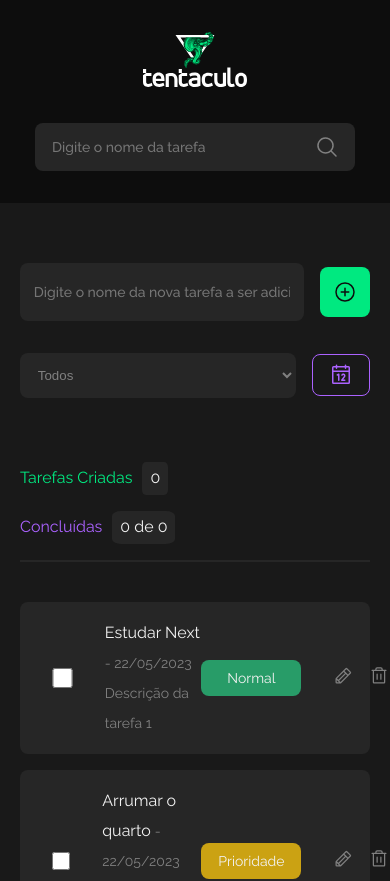
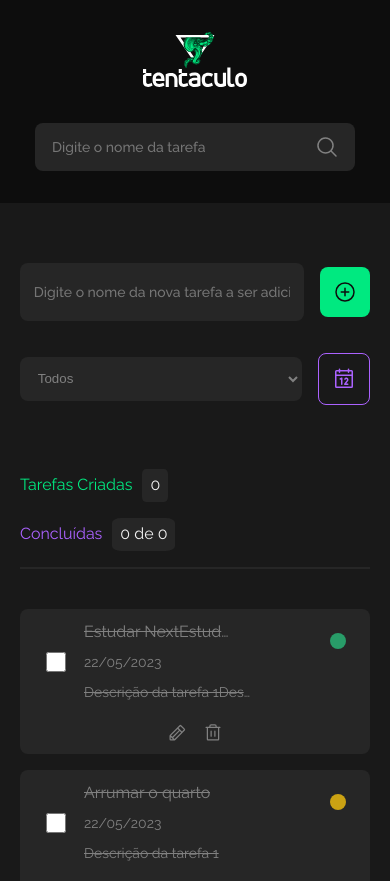
Before and after one commit to matheusfelipetp/to-do-tentaculo, a React (Vite) app: page / in a window 390 px wide. Shown: the top 881 px of the page. Built offline with nearby package versions, Linux system fonts and the light colour scheme.

Commit message:
fix: layout styles

```diff
--- a/src/components/ButtonCalendar/_buttonCalendar.scss
+++ b/src/components/ButtonCalendar/_buttonCalendar.scss
@@ -8,6 +8,10 @@
   border: 1px solid $secondary;
   color: $secondary;
 
+  @include device(medium) {
+    padding: 0.8rem;
+  }
+
   &:hover {
     background: $gray-100;
   }
--- a/src/components/Select/_select.scss
+++ b/src/components/Select/_select.scss
@@ -4,6 +4,10 @@
   max-width: 400px;
   padding: 0.8rem;
 
+  @include device(medium) {
+    max-width: 100%;
+  }
+
   option {
     color: $gray-100;
   }
--- a/src/components/TaskCard/_taskCard.scss
+++ b/src/components/TaskCard/_taskCard.scss
@@ -1,15 +1,34 @@
 .task-card {
   display: grid;
-  grid-template-columns: 1fr 1fr;
-
+  grid-template-columns: 1fr 200px;
+  position: relative;
   background: $gray-500;
   border-radius: $radius;
   width: 100%;
   padding: 1rem 2rem;
 
+  @include device(medium) {
+    grid-template-columns: 1fr auto;
+  }
+
+  @media screen and (max-width: 500px) {
+    grid-template-columns: 1fr;
+    justify-content: center;
+    align-items: center;
+    gap: 1rem;
+  }
+
+  @include device(small) {
+    padding: 0.5rem 1rem;
+  }
+
   .task-container {
     @include flex;
     gap: 2rem;
+
+    @include device(small) {
+      gap: 0.5rem;
+    }
 
     .custom-checkbox {
       width: 40px;
@@ -24,9 +43,36 @@
     flex-direction: column;
     align-items: flex-start;
 
-    h3 {
-      @include fontType(16);
-      color: $gray-100;
+    .title-container {
+      @include flex;
+      gap: 0.5rem;
+
+      @include device(small) {
+        flex-direction: column;
+        align-items: flex-start;
+        gap: 0;
+      }
+
+      h3 {
+        @include fontType(16);
+        color: $gray-100;
+        max-width: 60ch;
+        overflow: hidden;
+        text-overflow: ellipsis;
+        white-space: nowrap;
+
+        @include device(large) {
+          max-width: 20ch;
+        }
+
+        @include device(medium) {
+          max-width: 10ch;
+        }
+
+        @include device(small) {
+          max-width: 15ch;
+        }
+      }
 
       span {
         @include fontType(14);
@@ -37,6 +83,26 @@
     p {
       @include fontType(14);
       color: $gray-200;
+      max-width: 80ch;
+      overflow: hidden;
+      text-overflow: ellipsis;
+      white-space: nowrap;
+
+      @include device(large) {
+        max-width: 40ch;
+      }
+
+      @include device(medium) {
+        max-width: 20ch;
+      }
+    }
+
+    &.finished {
+      h3,
+      p {
+        text-decoration: line-through;
+        color: $gray-200;
+      }
     }
   }
 
@@ -44,6 +110,11 @@
     @include flex;
     gap: 2rem;
     justify-self: end;
+
+    @media screen and (max-width: 500px) {
+      justify-content: center;
+      width: 100%;
+    }
 
     span {
       @include fontType(14);
@@ -60,6 +131,23 @@
 
       &.urgent {
         background: $important;
+      }
+
+      @include device(medium) {
+        width: 1rem;
+        height: 1rem;
+        padding: 0;
+        border-radius: 50%;
+      }
+
+      @media screen and (max-width: 500px) {
+        position: absolute;
+        right: 1.5rem;
+        top: 1.5rem;
+      }
+
+      @media screen and (max-width: 300px) {
+        display: none;
       }
     }
 
--- a/src/components/TaskCard/index.tsx
+++ b/src/components/TaskCard/index.tsx
@@ -1,3 +1,4 @@
+import { useMedia } from '@/hooks/useMedia';
 import { Pencil, Trash } from '@phosphor-icons/react';
 
 type Task = {
@@ -6,6 +7,7 @@ type Task = {
   description: string;
   date: string;
   category: string;
+  isFinished: boolean;
 };
 
 type TaskCardProps = {
@@ -13,6 +15,8 @@ type TaskCardProps = {
 };
 
 export const TaskCard = ({ task }: TaskCardProps) => {
+  const mobile = useMedia('(max-width:47.5rem)');
+
   const verifyPriority = () => {
     if (task.category === 'Prioridade') {
       return 'priority';
@@ -26,16 +30,16 @@ export const TaskCard = ({ task }: TaskCardProps) => {
       <div className="task-container">
         <input type="checkbox" className="custom-checkbox" />
 
-        <div className="text-task">
-          <h3>
-            {task.title} <span> - {task.date}</span>
-          </h3>
+        <div className={`text-task ${task.isFinished && 'finished'}`}>
+          <div className="title-container">
+            <h3>{task.title}</h3> <span>{task.date}</span>
+          </div>
           <p>{task.description}</p>
         </div>
       </div>
 
       <div className="actions-container">
-        <span className={verifyPriority()}>{task.category}</span>
+        <span className={verifyPriority()}>{!mobile && task.category}</span>
 
         <div className="btn-container">
           <button className="btn-edit">
--- a/src/components/TaskList/index.tsx
+++ b/src/components/TaskList/index.tsx
@@ -5,10 +5,13 @@ import { TaskCard } from '../TaskCard';
 const mock: any[] = [
   {
     id: uuid(),
-    title: 'Estudar Next',
-    description: 'Descrição da tarefa 1',
+    title:
+      'Estudar NextEstudar NextEstudar NextEstudar NextEstudar NextEstudar NextEstudar NextEstudar NextEstudar NextEstudar Next',
+    description:
+      'Descrição da tarefa 1Descrição da tarefa 1Descrição da tarefa 1Descrição da tarefa 1Descrição da tarefa 1Descrição da tarefa 1Descrição da tarefa 1Descrição da tarefa 1Descrição da tarefa 1Descrição da tarefa 1Descrição da tarefa 1Descrição da tarefa 1Descrição da tarefa 1',
     date: '22/05/2023',
     category: 'Normal',
+    isFinished: true,
   },
   {
     id: uuid(),
@@ -16,6 +19,7 @@ const mock: any[] = [
     description: 'Descrição da tarefa 1',
     date: '22/05/2023',
     category: 'Prioridade',
+    isFinished: true,
   },
   {
     id: uuid(),
@@ -23,6 +27,7 @@ const mock: any[] = [
     description: 'Descrição da tarefa 1',
     date: '22/05/2023',
     category: 'Urgente',
+    isFinished: false,
   },
 ];
 
--- /dev/null
+++ b/src/hooks/useMedia.tsx
@@ -0,0 +1,19 @@
+import { useEffect, useState } from 'react';
+
+export const useMedia = (media: string) => {
+  const [match, setMatch] = useState<boolean | null>(null);
+
+  useEffect(() => {
+    const changeMatch = () => {
+      const { matches } = window.matchMedia(media);
+      setMatch(matches);
+    };
+    changeMatch();
+    window.addEventListener('resize', changeMatch);
+    return () => {
+      window.removeEventListener('resize', changeMatch);
+    };
+  }, [media]);
+
+  return match;
+};
--- a/src/pages/Calendar/_calendar.scss
+++ b/src/pages/Calendar/_calendar.scss
@@ -2,6 +2,10 @@
   @include container;
   padding-top: 40px;
   padding-bottom: 40px;
+
+  @include device(medium) {
+    display: grid;
+  }
 
   .btn-back {
     @include flex;
@@ -16,6 +20,13 @@
     padding: 0.5rem 2.5rem;
     font-weight: 500;
     margin-bottom: 20px;
+
+    @include device(medium) {
+      justify-content: center;
+      justify-self: center;
+      width: 100%;
+      max-width: 200px;
+    }
 
     &:hover {
       background: $gray-100;
--- a/src/styles/_device.scss
+++ b/src/styles/_device.scss
@@ -1,10 +1,10 @@
-$l-device: 1200px;
+$l-device: 1100px;
 $m-device: 760px;
 $s-device: 400px;
 
 @mixin device($size) {
   @if $size == large {
-    @media screen and (min-width: $l-device) {
+    @media screen and (max-width: $l-device) {
       @content;
     }
   } @else if $size == medium {
```
Also changed, not shown: 1 other file (tests, documents, lock files or other folders).
